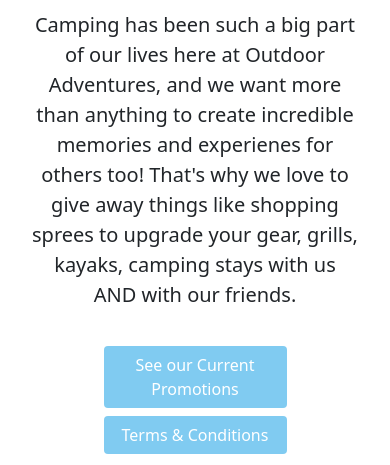
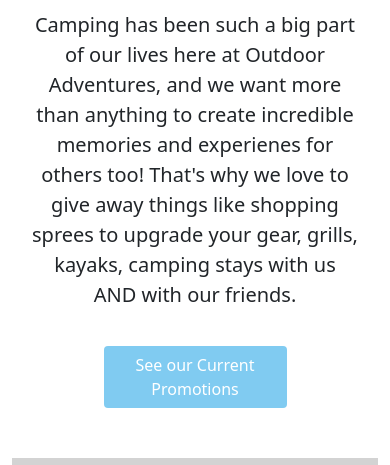
Before and after one commit to ampieschke/OAWinners, a plain HTML site: page index.html in a window 390 px wide. Shown: the part 264-729 px from the top of the page. Drawn offline with nearby package versions, Linux system fonts and the light colour scheme.

Commit message:
removed t&c link from index

```diff
--- a/index.html
+++ b/index.html
@@ -71,8 +71,6 @@
             our friends.</p>
         <div class="d-grid gap-2 col-6 mx-auto">
             <button class="btn" type="button">See our Current Promotions</button>
-            <button class="btn" type="button" data-bs-toggle="modal" data-bs-target="#tsandcs">Terms &
-                Conditions</button>
         </div>
         <!-- END INTRO  -->
 
```
